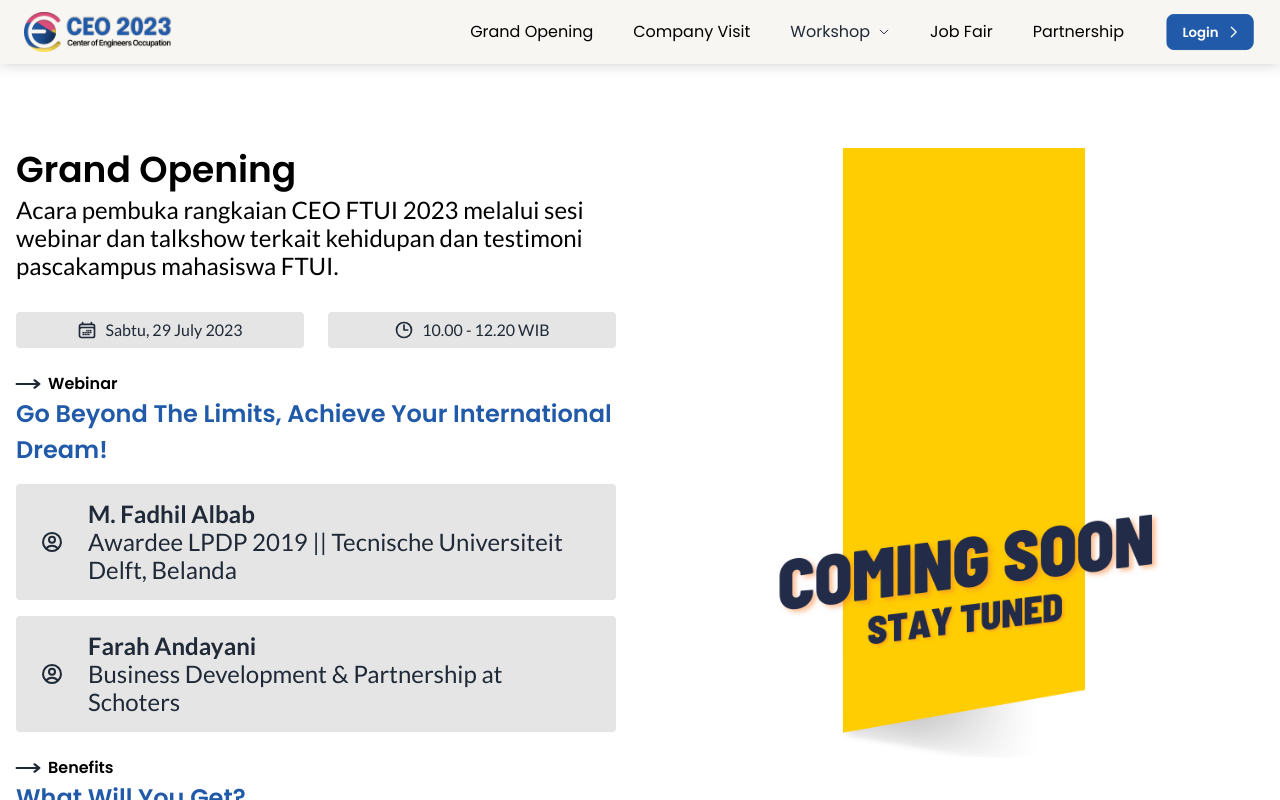
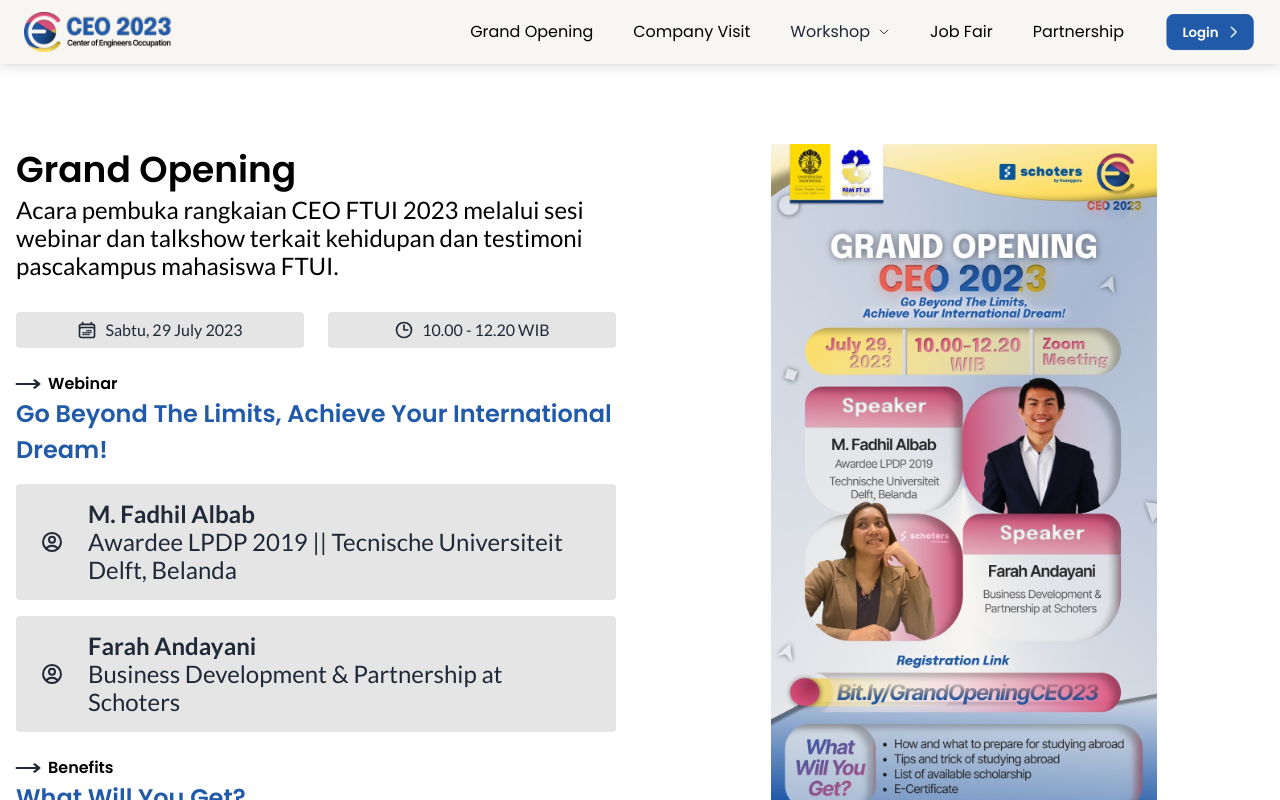
Before and after one commit to Abdfikih/ceo-ftui, a Next.js app: page /grand-opening in a window 1280 px wide. Built offline with nearby package versions, Linux system fonts and the light colour scheme; no server answers; what tailwindcss-animated would draw is missing.

Commit message:
update grand opening poster

```diff
--- a/modules/grand-opening/GrandOpeningDetails.tsx
+++ b/modules/grand-opening/GrandOpeningDetails.tsx
@@ -64,10 +64,10 @@
         </a>
       </div>
 
-      <div className="relative w-full aspect-[7/10] order-first md:order-last">
+      <div className="relative w-4/5 aspect-[7/10] order-first md:order-last mx-auto">
         <Image
           alt="Poster Grand Opening"
-          src="/images/coming-soon.png"
+          src="/images/Poster-Grand-Opening.jpg"
           layout="fill"
           objectFit="contain"
         />
--- a/pages/404.tsx
+++ b/pages/404.tsx
@@ -11,7 +11,7 @@
         <FontAwesomeIcon icon={faGhost} className="w-24 h-24 lg:w-48 lg:h-48" />
       </div>
       <h3 className="text-xl lg:text-3xl text-center lg:text-center">Page Not Found</h3>
-      <p className="text-sm lg:text-base lg:text-justify text-center lg:text-center">
+      <p className="text-sm lg:text-base text-center lg:text-center">
         Website Dalam Pengembangan. Yooo Mari-Mari Ke Home. Terima Kasih
       </p>
 
```
Also changed, not shown: public/images/Poster-Grand-Opening.jpg (added).
